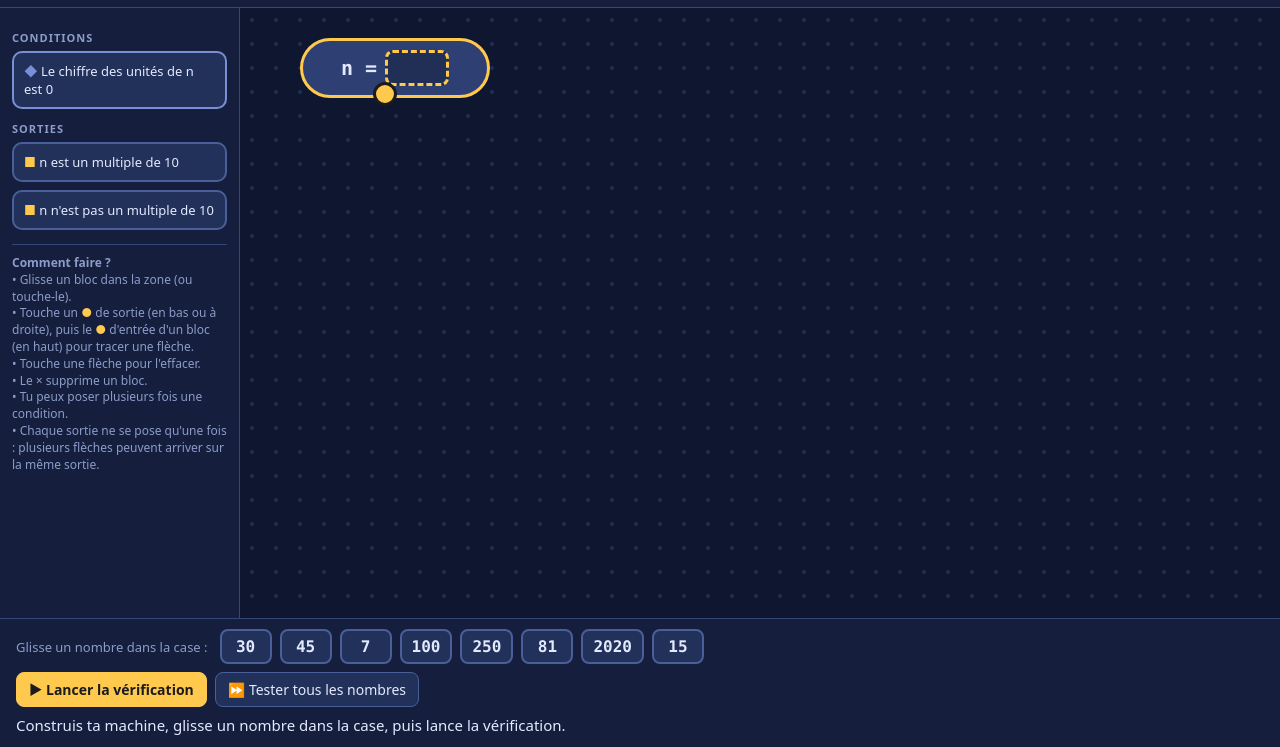
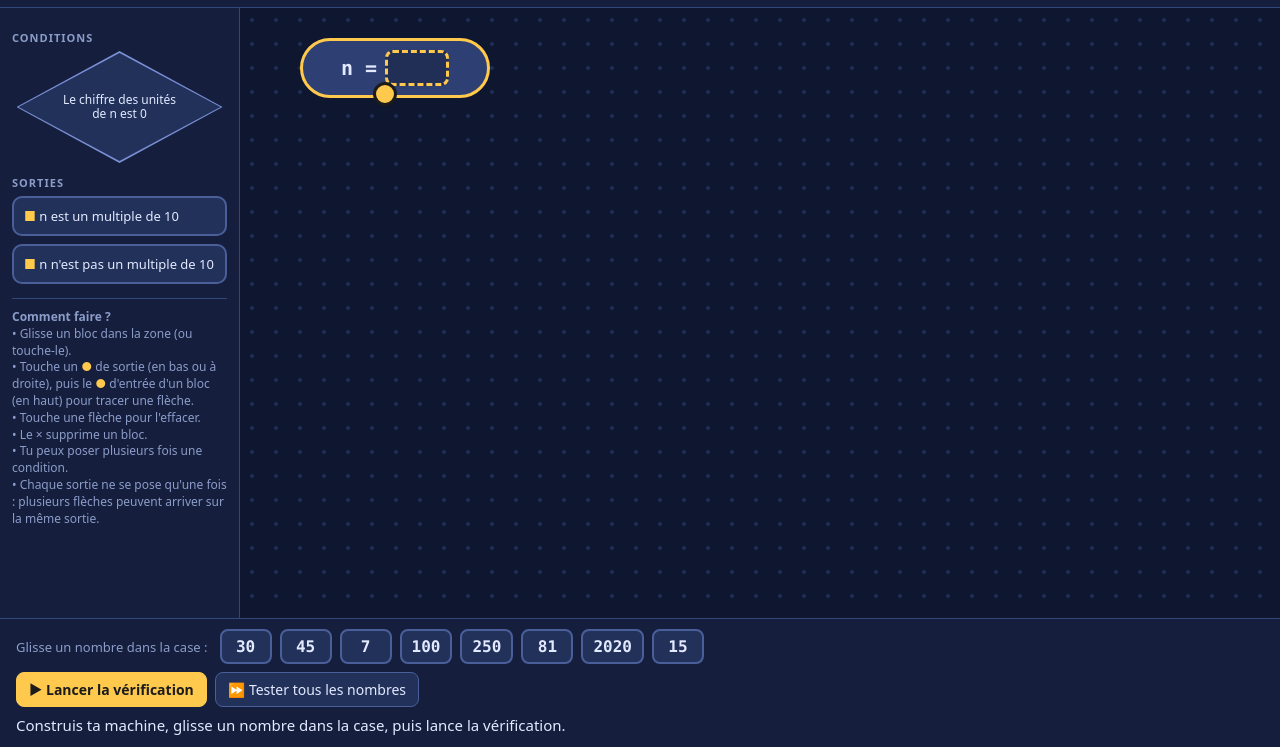
Before and after one commit to Dendentown/logimaths, a plain HTML site: page index.html in a window 1280 px wide. Shown: the part 53-800 px from the top of the page. Drawn offline with Linux system fonts and the light colour scheme.

Commit message:
Conditions affichées en losanges dans la palette
Co-Authored-By: Claude Opus 5.5 <noreply@anthropic.com>
Claude-Session: https://claude.ai/code/session_01Cx6m8js7TBxMBwRD5dLRoi

```diff
--- a/index.html
+++ b/index.html
@@ -27,8 +27,11 @@ main{flex:1;display:flex;min-height:0}
 #palette{width:240px;flex-shrink:0;background:var(--panel);padding:10px 12px;overflow:auto;border-right:1px solid var(--line)}
 #palette h3{font-size:11px;text-transform:uppercase;letter-spacing:1px;color:var(--muted);margin:12px 0 6px}
 .pal{background:var(--block);border:2px solid var(--blockb);border-radius:10px;padding:9px 10px;margin-bottom:8px;font-size:13px;cursor:grab;touch-action:none;user-select:none;position:relative}
-.pal.cond{border-color:#7a8fd6}
-.pal.cond::before{content:"◆ ";color:#7a8fd6}
+.pal.cond{width:206px;height:112px;padding:0;background:none;border:none;border-radius:0;margin:0 auto 8px}
+.pal.cond .bord,.pal.cond .face{position:absolute;clip-path:polygon(50% 0,100% 50%,50% 100%,0 50%)}
+.pal.cond .bord{inset:0;background:#7a8fd6;transition:background .15s}
+.pal.cond .face{inset:2px;background:var(--block);display:flex;align-items:center;justify-content:center;text-align:center;padding:0 44px;font-size:12px;line-height:1.2}
+.pal.cond:hover .bord{background:var(--accent)}
 .pal.out::before{content:"■ ";color:var(--accent)}
 .pal:hover{border-color:var(--accent)}
 .pal.pris{opacity:.35;cursor:not-allowed;border-style:dashed}
@@ -105,6 +108,8 @@ footer{background:var(--panel);border-top:1px solid var(--line);padding:10px 16p
   #palette{width:auto;max-height:150px;border-right:none;border-bottom:1px solid var(--line);display:flex;flex-wrap:wrap;gap:6px;align-content:flex-start}
   #palette h3,.aide{display:none}
   .pal{margin:0;font-size:12px;padding:6px 8px}
+  .pal.cond{width:170px;height:90px;margin:0}
+  .pal.cond .face{font-size:11px;padding:0 36px}
   #consigne{font-size:13px}
 }
 </style>
@@ -254,7 +259,9 @@ function chargerActivite(i){
 
 function itemPalette(type, key, texte){
   const d = document.createElement("div");
-  d.className = "pal " + type; d.textContent = texte; d.dataset.key = key;
+  d.className = "pal " + type; d.dataset.key = key;
+  if (type === "cond") d.innerHTML = `<div class="bord"></div><div class="face">${texte}</div>`;
+  else d.textContent = texte;
   d.addEventListener("pointerdown", e => dragPalette(e, type, key, texte));
   return d;
 }
```
